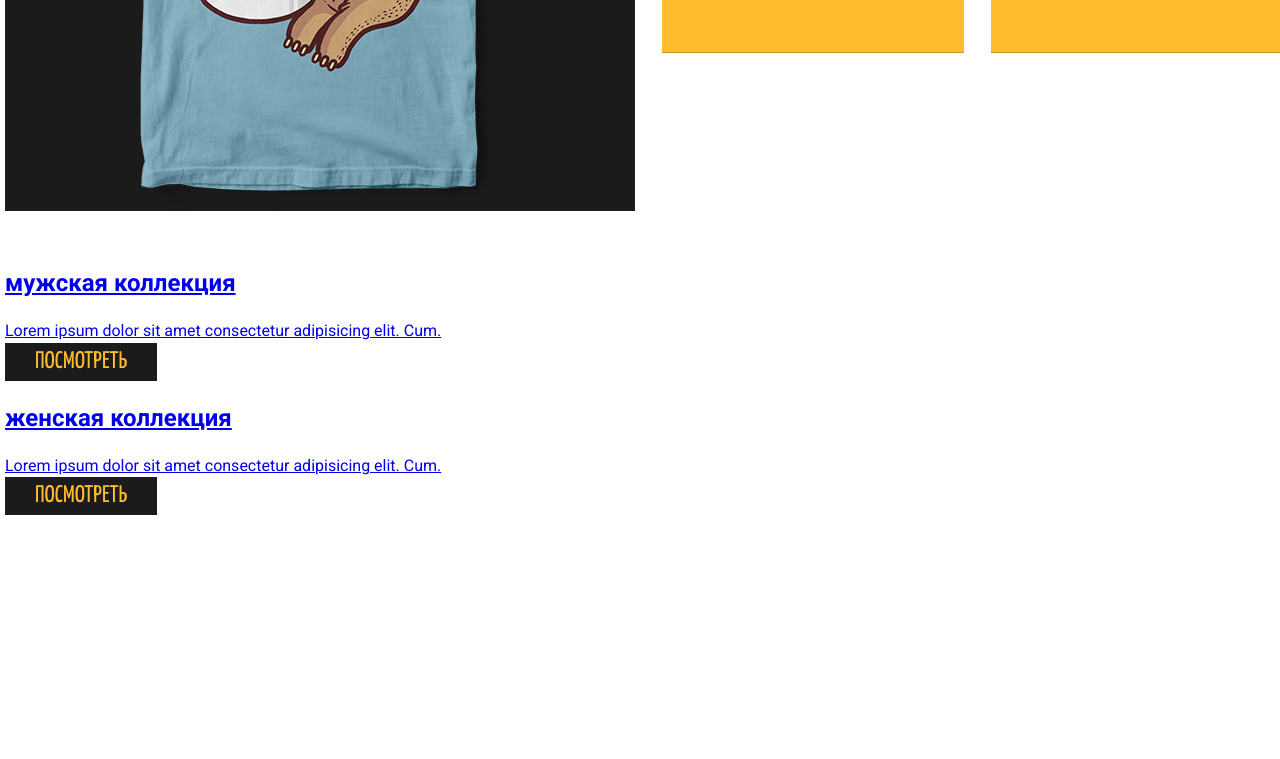
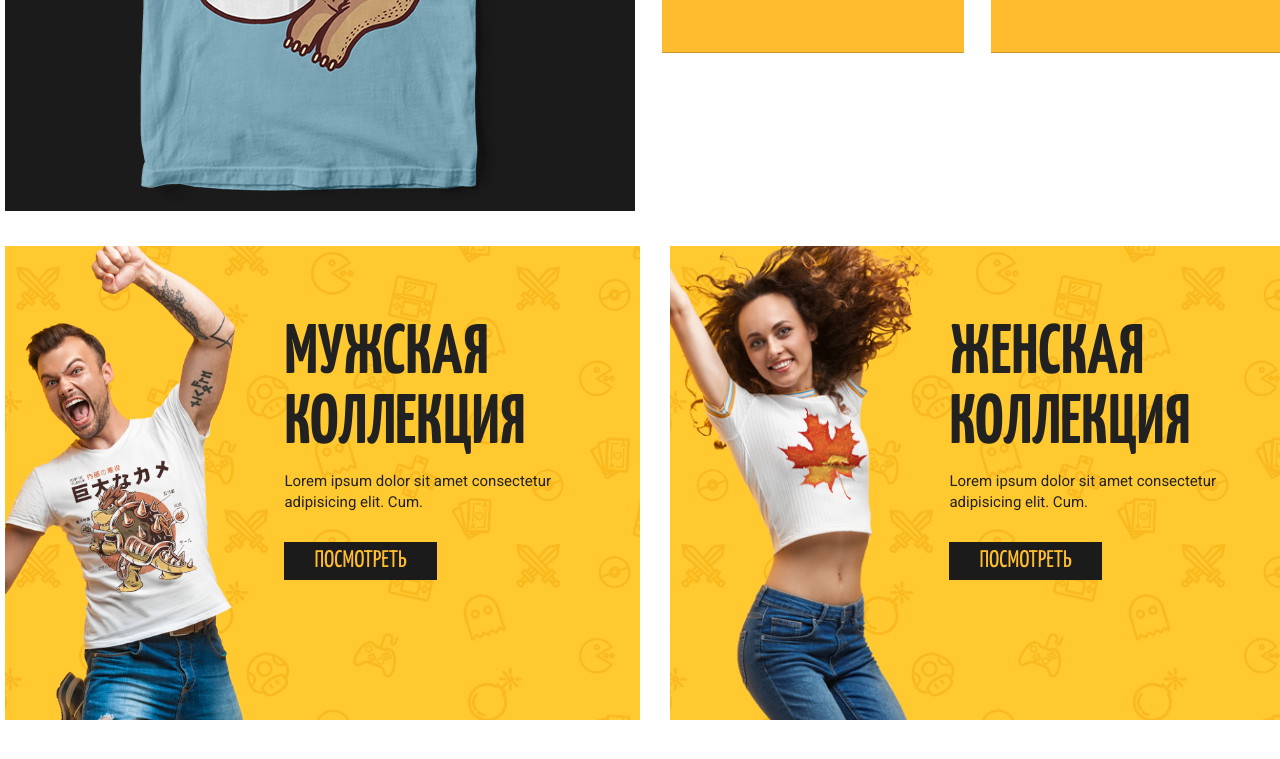
Before and after one commit to PavelKuz26/tShorst-shop, a plain HTML site: page index.html in a window 1280 px wide. Shown: the part 1982-2741 px from the top of the page. Before the commit the page ends 2497 px from the top, so only its background shows below. Drawn offline with nearby package versions, Linux system fonts and the light colour scheme.

Commit message:
added collection section

```diff
--- a/css/style.css
+++ b/css/style.css
@@ -137,6 +137,9 @@ ul > li {
     color: var(--yellow);
     background-color: var(--black);
 }
+.product{
+    margin-bottom: 160px;
+}
 .products__list{
     display: flex;
     flex-wrap: wrap;
@@ -234,3 +237,65 @@ ul > li {
     text-align: center;
     margin-bottom: 18px;
 }
+.collections{
+    margin-bottom: 135px;
+}
+.collections__list{
+    display: flex;
+}
+.collections__item {
+    position: relative;
+    min-height: 474px;
+    flex: 1;
+    overflow: hidden;
+    margin-right: 30px;
+    background: url('../images/bg/pattern.png') center center / 500px;
+}
+.collections__item::before{
+    content: '';
+    position: absolute;
+    display: block;
+    height: 176%;
+    width: 60%;
+    top: -17px;
+    left: -18%;
+    background: center center / contain no-repeat;
+}
+.collections__item--type-guys:before{
+    background-image: url('../images/collections/collection_man.png');
+}
+.collections__item--type-girls:before{
+    background-image: url('../images/collections/collection_woman.png');
+    top: -31%;
+    width: 80%;
+    left: -25%;
+}
+.collections__link{
+    display: block;
+    padding: 74px 13% 74px 44%;
+    text-decoration: none;
+    color: inherit;
+    font-size: 15px;
+    position: relative;
+    height: 100%;
+    box-sizing: border-box;
+}
+.collections__link:hover .btn{
+    background: var(--red);
+    color: #fff;
+}
+.collections__item:last-child{
+    margin-right: 0;
+}
+.collections__title{
+    font-family: var(--titleFonts);
+    font-size: 70px;
+    font-weight: bold;
+    line-height: 1;
+    text-transform: uppercase;
+    margin-top: 0;
+    margin-bottom: 11px;
+}
+.collections__desc {
+    margin-bottom: 28px;
+}
```
